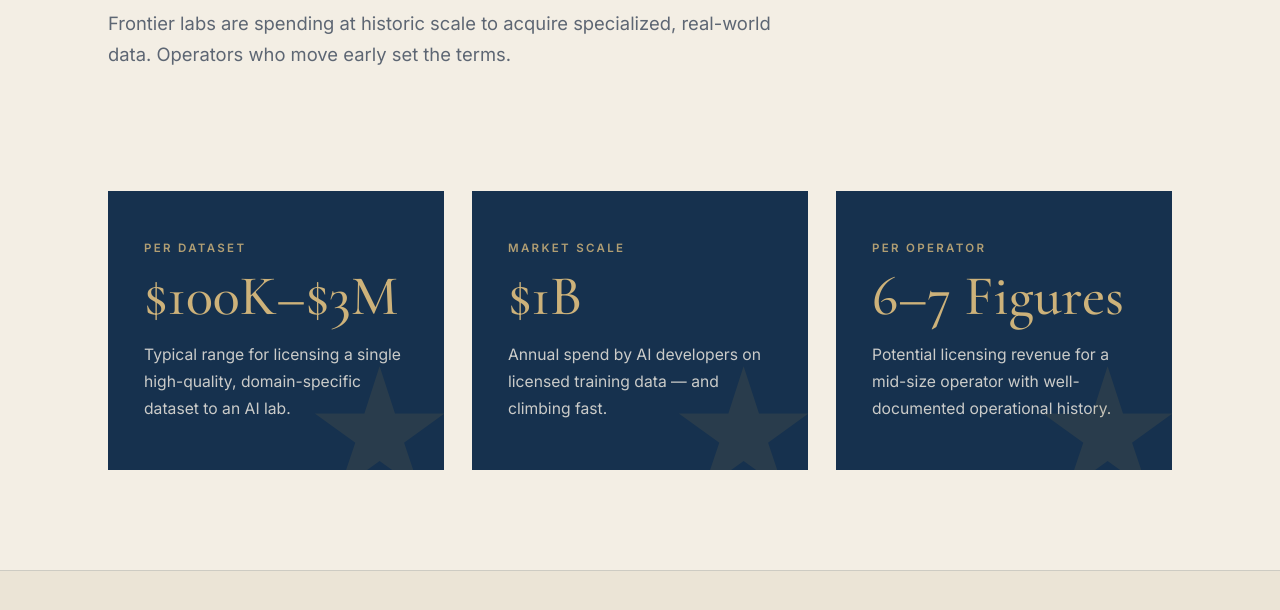
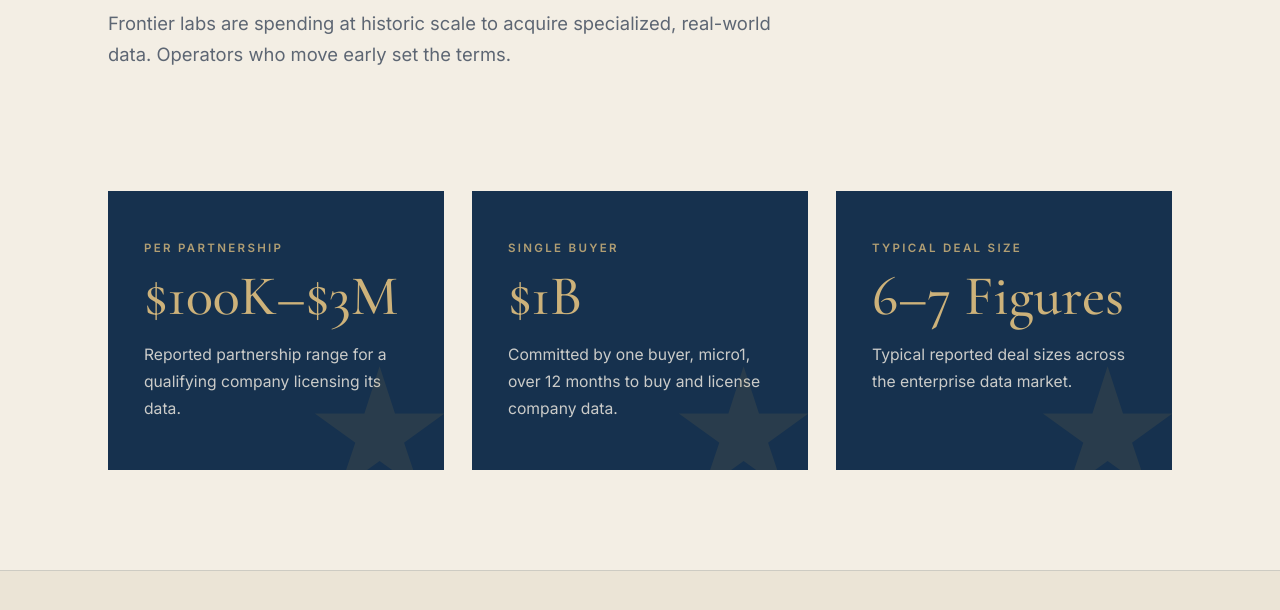
Before and after one commit to anderson-ryan92/lonestardata-site, a plain HTML site: page why-now.html in a window 1280 px wide. Shown: the part 478-1088 px from the top of the page. Drawn offline with nearby package versions, Linux system fonts and the light colour scheme.

Commit message:
Correct why-now stat card descriptions
Co-Authored-By: Claude Opus 5.5 <noreply@anthropic.com>

```diff
--- a/why-now.html
+++ b/why-now.html
@@ -40,19 +40,19 @@
       <div class="container">
         <div class="grid-3">
           <div class="stat-card">
-            <div class="stat-label">Per dataset</div>
+            <div class="stat-label">Per partnership</div>
             <div class="stat-figure">$100K–$3M</div>
-            <p>Typical range for licensing a single high-quality, domain-specific dataset to an AI lab.</p>
+            <p>Reported partnership range for a qualifying company licensing its data.</p>
           </div>
           <div class="stat-card">
-            <div class="stat-label">Market scale</div>
+            <div class="stat-label">Single buyer</div>
             <div class="stat-figure">$1B</div>
-            <p>Annual spend by AI developers on licensed training data — and climbing fast.</p>
+            <p>Committed by one buyer, micro1, over 12 months to buy and license company data.</p>
           </div>
           <div class="stat-card">
-            <div class="stat-label">Per operator</div>
+            <div class="stat-label">Typical deal size</div>
             <div class="stat-figure">6–7 Figures</div>
-            <p>Potential licensing revenue for a mid-size operator with well-documented operational history.</p>
+            <p>Typical reported deal sizes across the enterprise data market.</p>
           </div>
         </div>
       </div>
```
